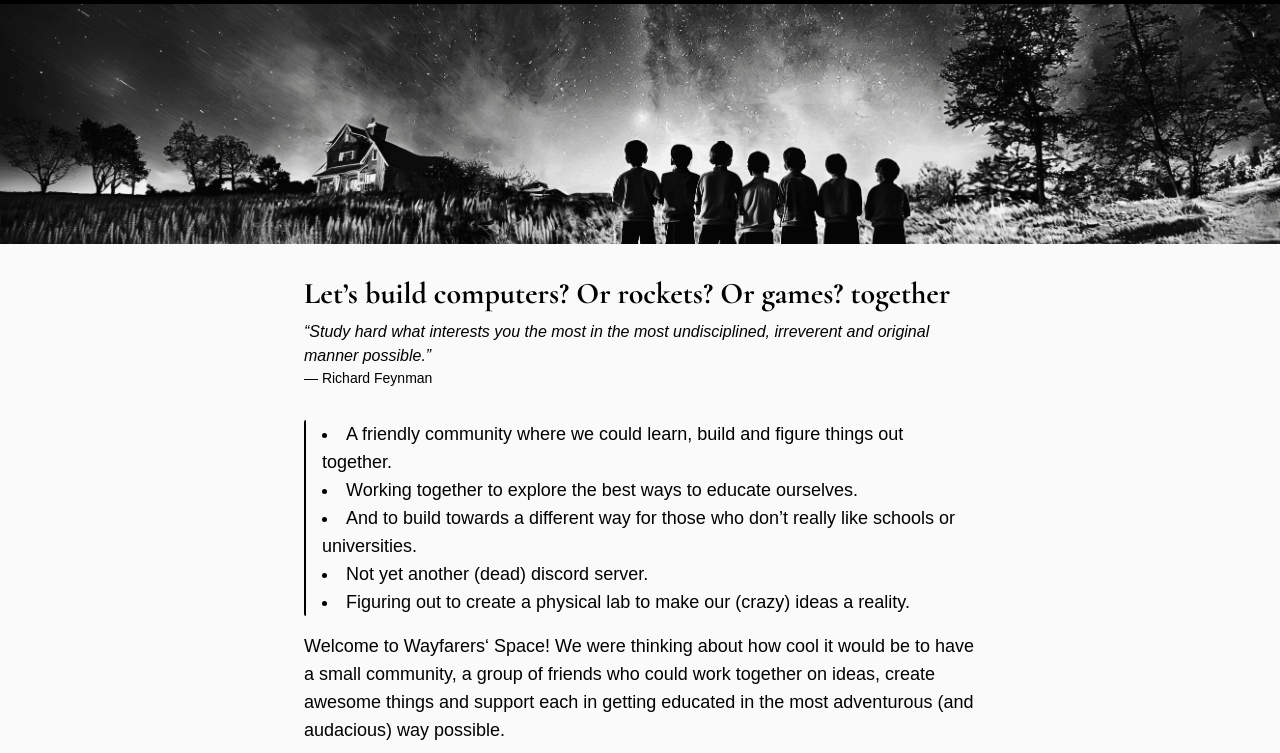
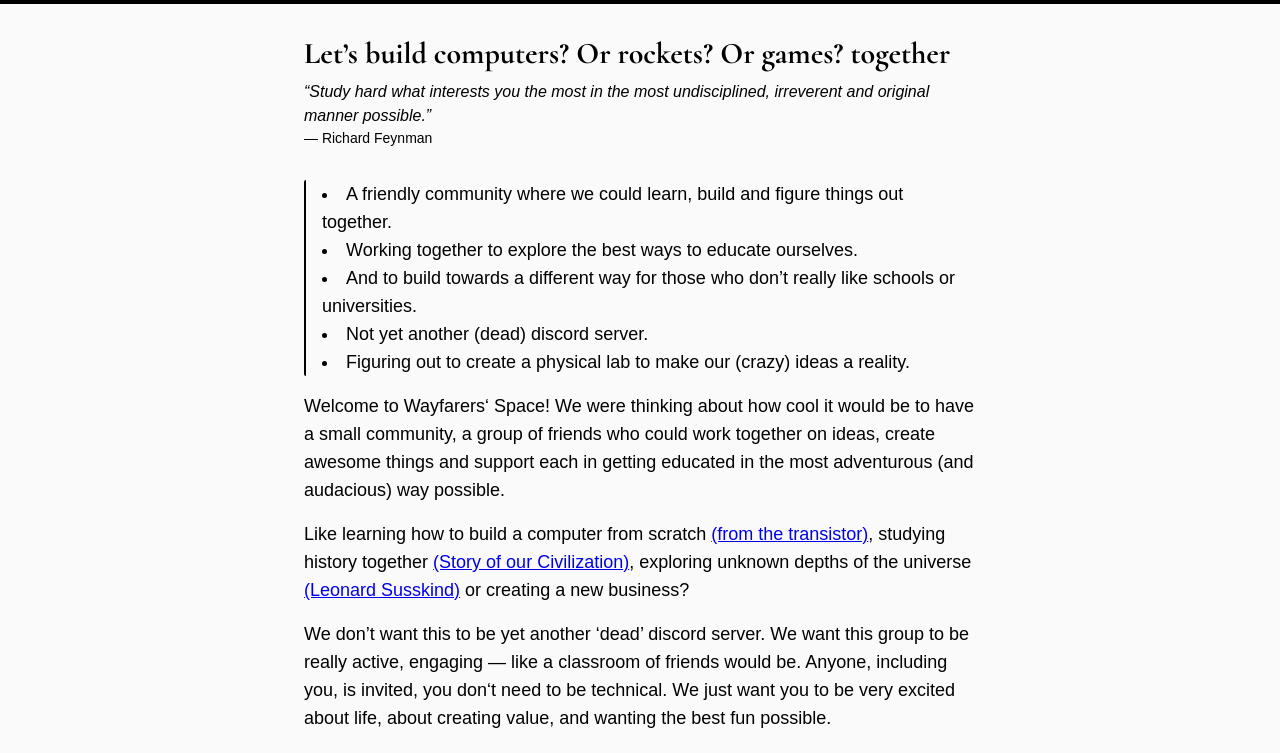
Before and after one commit to TheBlapse/wayfarers.space, a Next.js app: page / in a window 1280 px wide. Shown: the top 753 px of the page. Built offline with nearby package versions, Linux system fonts and the light colour scheme; a web font is replaced by a local one.

Commit message:
Update page.tsx

```diff
--- a/app/page.tsx
+++ b/app/page.tsx
@@ -3,14 +3,6 @@ import Image from "next/image";
 export default function Home() {
   return (
     <main className="mx-auto flex min-h-screen flex-col items-center">
-      <div className="relative mx-auto flex h-[30vh] w-full flex-col items-center overflow-hidden ">
-        <Image
-          src="/images/cover.png"
-          className="object-cover"
-          alt="cover"
-          fill={true}
-        />
-      </div>
       <div className="mx-auto w-[90vw] max-w-2xl  py-8 md:w-[75vw] lg:w-[60vw]">
         <div className="container flex flex-col gap-2 pb-8">
           <h1 className="mt-0 font-head text-2xl font-bold leading-tight text-black md:text-3xl">
```
